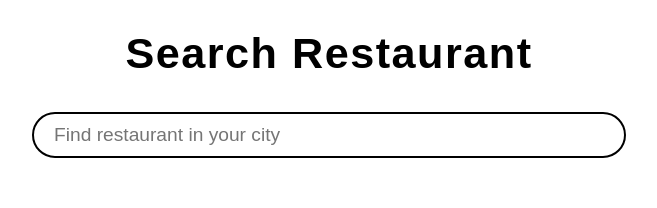
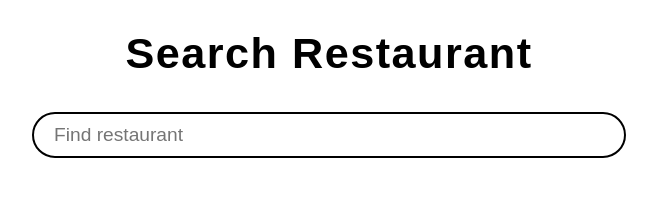
Before and after one commit to grewal25/restaurant-search, a React (Create React App) app: page / in a window 1280 px wide. Shown: the top 208 px of the page, without its empty margins (311-968 px from the left). Built offline with nearby package versions, Linux system fonts and the light colour scheme.

Commit message:
removed logo

```diff
--- a/public/index.html
+++ b/public/index.html
@@ -2,7 +2,7 @@
 <html lang="en">
   <head>
     <meta charset="utf-8" />
-    <link rel="icon" href="%PUBLIC_URL%/favicon.ico" />
+
     <meta name="viewport" content="width=device-width, initial-scale=1" />
     <meta name="theme-color" content="#000000" />
     <meta
@@ -24,7 +24,7 @@
       work correctly both with client-side routing and a non-root public URL.
       Learn how to configure a non-root public URL by running `npm run build`.
     -->
-    <title>React App</title>
+    <title>Restaurant Finder App</title>
   </head>
   <body>
     <noscript>You need to enable JavaScript to run this app.</noscript>
--- a/src/components/Main/Main.js
+++ b/src/components/Main/Main.js
@@ -37,7 +37,7 @@ class Main extends React.Component {
               aria-label="label-search"
               onChange={this.submit}
               type="text"
-              placeholder="Find restaurant in your city"
+              placeholder="Find restaurant"
 
               ref={(ref) => {
                 this.textInput = ref;
```
